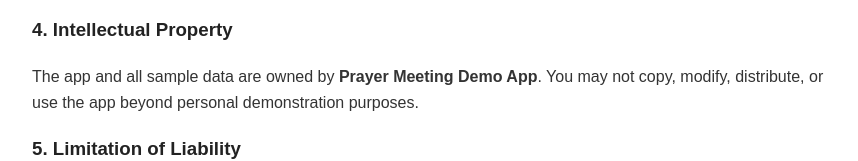
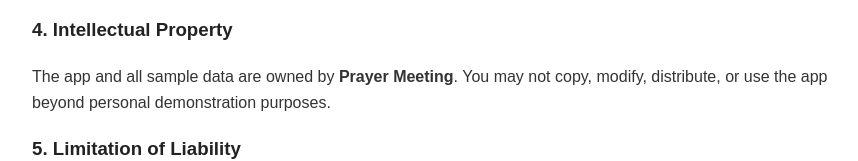
Before and after one commit to prayermeeting/prayermeeting-app-legal, a plain HTML site: page privacy.html in a window 1280 px wide. Shown: the part 1131-1292 px from the top of the page, without its empty margins (208-1066 px from the left). Drawn offline with Linux system fonts and the light colour scheme.

Commit message:
privacy update

```diff
--- a/privacy.html
+++ b/privacy.html
@@ -68,7 +68,7 @@
     <p>You agree not to misuse the app or attempt to interfere with its normal operation. Since the app is for demo purposes only, it should not be relied upon for real event information.</p>
 
     <h3>4. Intellectual Property</h3>
-    <p>The app and all sample data are owned by <strong>Prayer Meeting Demo App</strong>. You may not copy, modify, distribute, or use the app beyond personal demonstration purposes.</p>
+    <p>The app and all sample data are owned by <strong>Prayer Meeting</strong>. You may not copy, modify, distribute, or use the app beyond personal demonstration purposes.</p>
 
     <h3>5. Limitation of Liability</h3>
     <p>The app is provided on an <strong>“as is”</strong> basis, without warranties of any kind. We are not responsible for any damages, losses, or issues arising from use of this demo app.</p>
```
